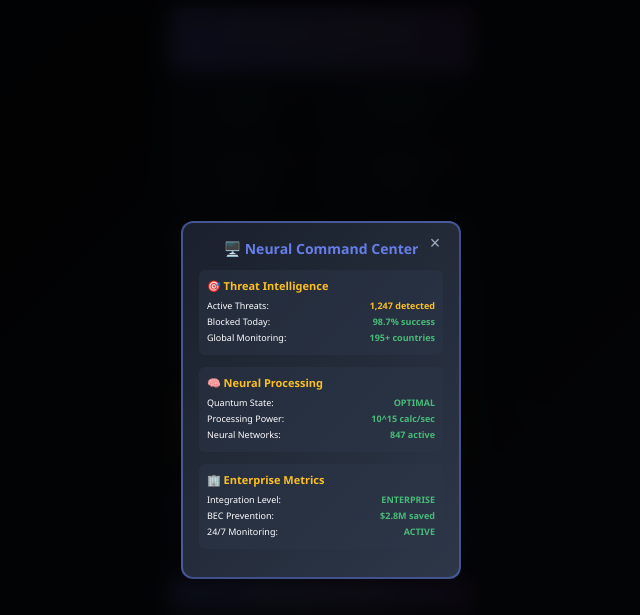
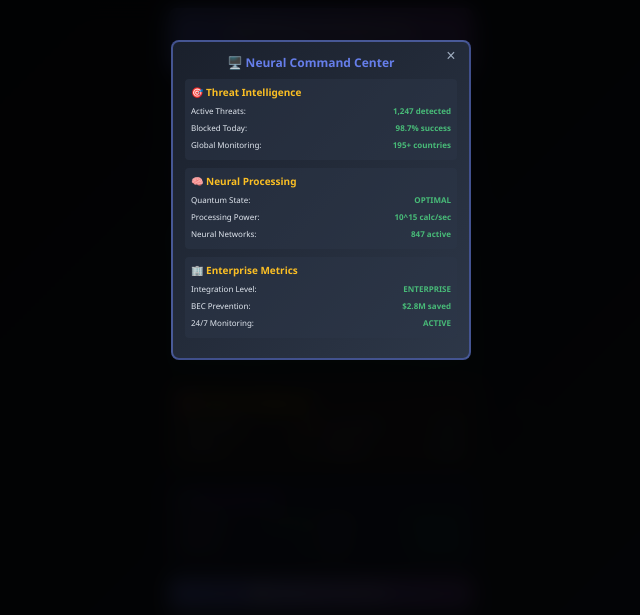
Before and after one commit to BworldU/besdefense-outlook, a plain HTML site: page index.html in a window 1280 px wide. Both pictures are taken after a click on the button "🖥️ COMMAND CENTER". Shown: the whole page, without its empty margins (319-959 px from the left). Drawn offline with Linux system fonts and the light colour scheme.

Commit message:
Update index.html

```diff
--- a/index.html
+++ b/index.html
@@ -263,61 +263,75 @@
 
         .modal-content {
             position: absolute;
-            top: 50%;
+            top: 5%;
             left: 50%;
-            transform: translate(-50%, -50%);
+            transform: translateX(-50%);
             background: linear-gradient(135deg, #1a202c, #2d3748);
-            padding: 16px;
-            border-radius: 12px;
-            width: 90%;
-            max-width: 280px;
-            max-height: 80vh;
+            padding: 12px;
+            border-radius: 8px;
+            width: 95%;
+            max-width: 300px;
+            max-height: 90vh;
             overflow-y: auto;
             border: 2px solid rgba(102, 126, 234, 0.5);
         }
 
         .modal h2 {
-            font-size: 14px;
+            font-size: 12px;
             color: #667eea;
-            margin-bottom: 12px;
+            margin-bottom: 8px;
             text-align: center;
+            padding-right: 20px;
         }
 
         .modal-section {
-            margin-bottom: 12px;
-            padding: 8px;
+            margin-bottom: 8px;
+            padding: 6px;
             background: rgba(45, 55, 72, 0.5);
-            border-radius: 6px;
+            border-radius: 4px;
         }
 
         .modal-section h3 {
-            font-size: 11px;
+            font-size: 10px;
             color: #fbbf24;
-            margin-bottom: 6px;
+            margin-bottom: 4px;
         }
 
         .modal-metric {
             display: flex;
             justify-content: space-between;
-            font-size: 9px;
-            margin-bottom: 3px;
+            font-size: 8px;
+            margin-bottom: 2px;
+            padding: 2px 0;
+        }
+
+        .modal-metric span:first-child {
+            color: #e2e8f0;
+            font-size: 8px;
+        }
+
+        .modal-metric span:last-child {
+            color: #48bb78;
+            font-weight: 600;
+            font-size: 8px;
         }
 
         .close-btn {
             position: absolute;
-            top: 8px;
-            right: 12px;
+            top: 4px;
+            right: 8px;
             background: none;
             border: none;
             color: #a0aec0;
-            font-size: 18px;
+            font-size: 16px;
             cursor: pointer;
             padding: 0;
-            width: 24px;
-            height: 24px;
+            width: 20px;
+            height: 20px;
             display: flex;
             align-items: center;
             justify-content: center;
+            z-index: 10;
         }
 
         .close-btn:hover {
```
